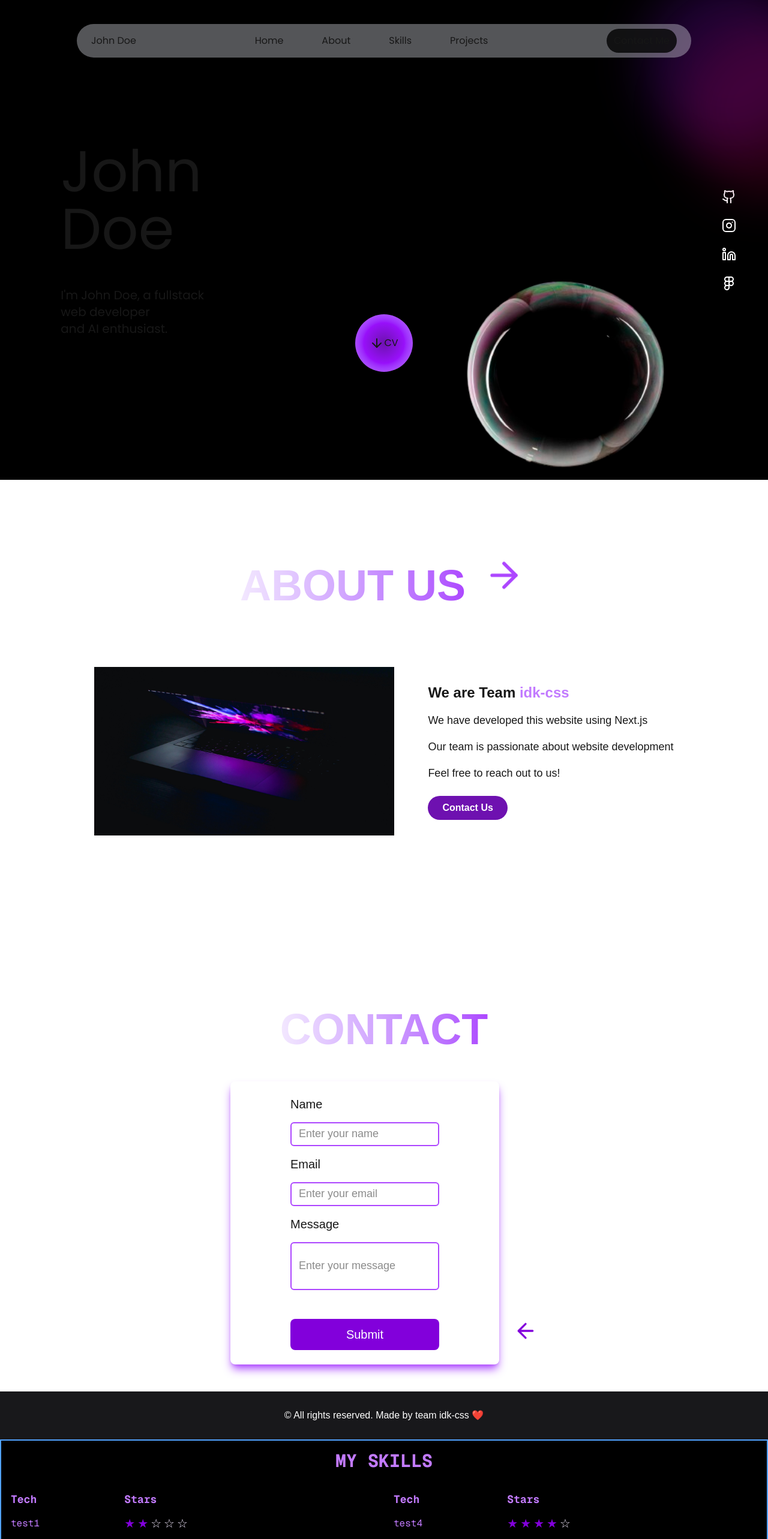
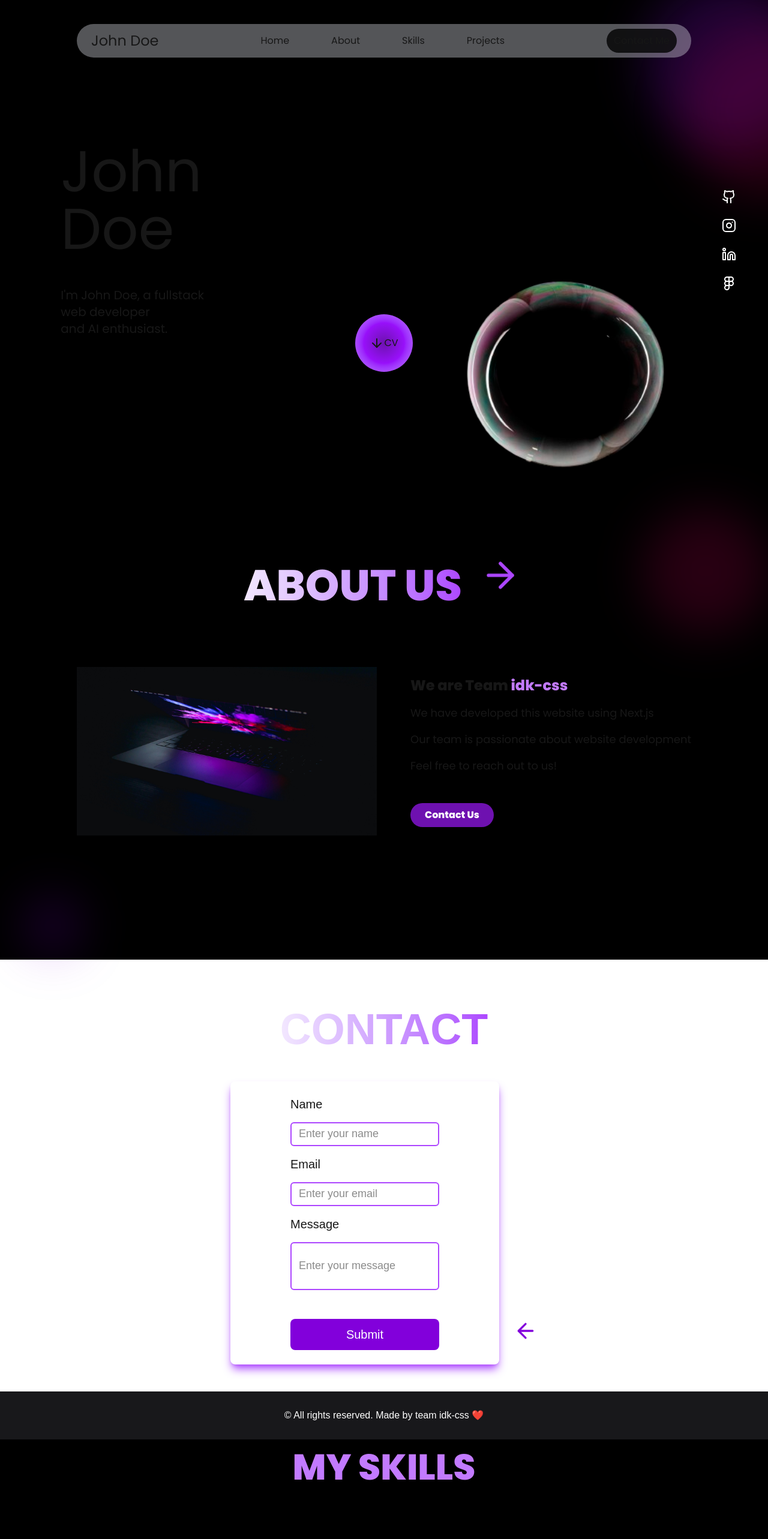
Before and after one commit to rahul-p19/Srijan25_SnapSyntax_idk-css, a Next.js app: page / in a window 1280 px wide. Shown: the top 2566 px of the page at 60% size. Built offline with nearby package versions, Linux system fonts and the light colour scheme.

Commit message:
more ui enhancements

```diff
--- a/components/About.jsx
+++ b/components/About.jsx
@@ -4,7 +4,7 @@ import {ArrowRight} from "lucide-react"
 
 function About() {
   return (
-    <main className="min-h-screen flex flex-col items-center ">
+    <main id='about' className="min-h-screen flex flex-col items-center bg-black pb-24 font-poppins relative">
       <div className='flex flex-row items-center  mt-35 mb-25'>
   <h1 className="text-7xl font-bold bg-gradient-to-r from-purple-100 to-purple-500 bg-clip-text text-transparent">ABOUT US</h1>
     <ArrowRight className="text-purple-500 ml-6 w-20 h-17 animate-bounce" />
@@ -22,11 +22,13 @@ function About() {
       <p className="text-lg mt-4">Our team is passionate about website development</p>
       <p className="text-lg mt-4">Feel free to reach out to us!</p>
 
-      <button className="bg-purple-800 text-white font-bold py-2 px-6 mt-6 hover:bg-purple-600 transition duration-300 ease-in-out rounded-full">
+      <button className="bg-purple-800 text-white font-bold py-2 px-6 mt-12 hover:bg-purple-600 transition duration-300 ease-in-out rounded-full">
         Contact Us
       </button>
     </div>
   </div>
+  <div className={`h-24 bottom-2 left-10 aspect-square rounded-full bg-purple-700/20 blur-2xl border text-transparent absolute`}></div>
+  <div className={`h-52 top-12 right-0 aspect-square rounded-full bg-pink-700/20 blur-2xl border text-transparent absolute`}></div>
 </main>
 
   )
--- a/components/Home.jsx
+++ b/components/Home.jsx
@@ -5,12 +5,12 @@ import Spotlight from "./Spotlight"
 function Navbar(){
   return(
     <nav className='bg-gray-300/40 flex items-center justify-between rounded-full px-6 py-2 w-4/5 z-10'>
-      <h2>John Doe</h2>
+      <h2 className='text-2xl'>John Doe</h2>
       <div className='flex gap-16'>
-        <a href='/' className='hover:border-b hover:border-purple-800'>Home</a>
-        <a href='#about'>About</a>
-        <a href='#skills'>Skills</a>
-        <a href='#projecs'>Projects</a>
+        <a href='/' className='border-3 border-transparent hover:border-b-3 hover:border-b-purple-900'>Home</a>
+        <a href='#about' className='border-3 border-transparent hover:border-b-3 hover:border-b-purple-900'>About</a>
+        <a href='#skills' className='border-3 border-transparent hover:border-b-3 hover:border-b-purple-900'>Skills</a>
+        <a href='#projecs' className='border-3 border-transparent hover:border-b-3 hover:border-b-purple-900'>Projects</a>
       </div>
       <a href='#contact' className='rounded-full py-2 px-3 bg-black/80'>
         Contact Me
@@ -41,18 +41,18 @@ export default function Home() {
         </div>
         </div>
         <div className='flex justify-end w-full'>
-        <div className='flex flex-col gap-y-6'>
-          <a href='https://github.com/johndoe' className='text-white'>
-            <Github color='white' />
+        <div className='flex flex-col gap-y-6 transition-colors duration-150 z-10'>
+          <a href='https://github.com/johndoe' className='text-white hover:text-gray-400'>
+            <Github />
           </a>
-          <a href='https://instagram.com' className='text-white'>
-            <Instagram color='white' />
+          <a href='https://instagram.com' className='text-white hover:text-gray-400'>
+            <Instagram />
           </a>
-          <a href='https://linkedin.com/johndoe' className='text-white'>
-            <Linkedin color='white' />
+          <a href='https://linkedin.com/johndoe' className='text-white hover:text-gray-400'>
+            <Linkedin />
           </a>
-          <a href='https://figma.com/' className='text-white'>
-            <Figma color='white' />
+          <a href='https://figma.com/' className='text-white hover:text-gray-400'>
+            <Figma />
           </a>
         </div>
         </div>
--- a/components/Skills.jsx
+++ b/components/Skills.jsx
@@ -5,22 +5,22 @@ function Skills({skills}) {
   const leftSkills = skills.slice(0, half);
   const rightSkills = skills.slice(half);
   return (
-    <div className="w-full border-2 border-blue-400 p-0 m-0">
+    <div id="skills" className="w-full font-poppins p-0 m-0">
     <div>
-    <div className="bg-black text-purple-400 min-h-screen p-4 font-mono">
-    <h2 className="text-3xl font-bold mb-6 text-center">MY SKILLS</h2>
-    <div className="grid grid-cols-1 md:grid-cols-2 gap-8">
+    <div className="bg-black text-purple-400 min-h-screen p-4">
+    <h2 className="text-6xl font-bold mb-24 text-center">MY SKILLS</h2>
+    <div className="grid grid-cols-1 md:grid-cols-2 gap-8 place-items-center w-full text-xl">
     {[leftSkills, rightSkills].map((chunk, idx) => (
-      <table key={idx} className="w-full border-separate border-spacing-y-2">
+      <table key={idx} className="w-full border-separate border-spacing-y-2 grid place-items-center">
       <thead>
-      <tr>
-      <th className="text-left text-lg">Tech</th>
-      <th className="text-left text-lg">Stars</th>
+      <tr className='flex gap-22 w-full'>
+      <th className="text-left text-2xl">Tech</th>
+      <th className="text-left text-2xl">Stars</th>
       </tr>
       </thead>
       <tbody>
       {chunk.map((skill, index) => (
-        <tr key={index}>
+        <tr key={index} className='flex gap-20 ml-8 w-full'>
         <td className="py-1">{skill.tech}</td>
         <td className="py-1"><StarRating count={skill.rating}></StarRating></td>
         </tr>
```
